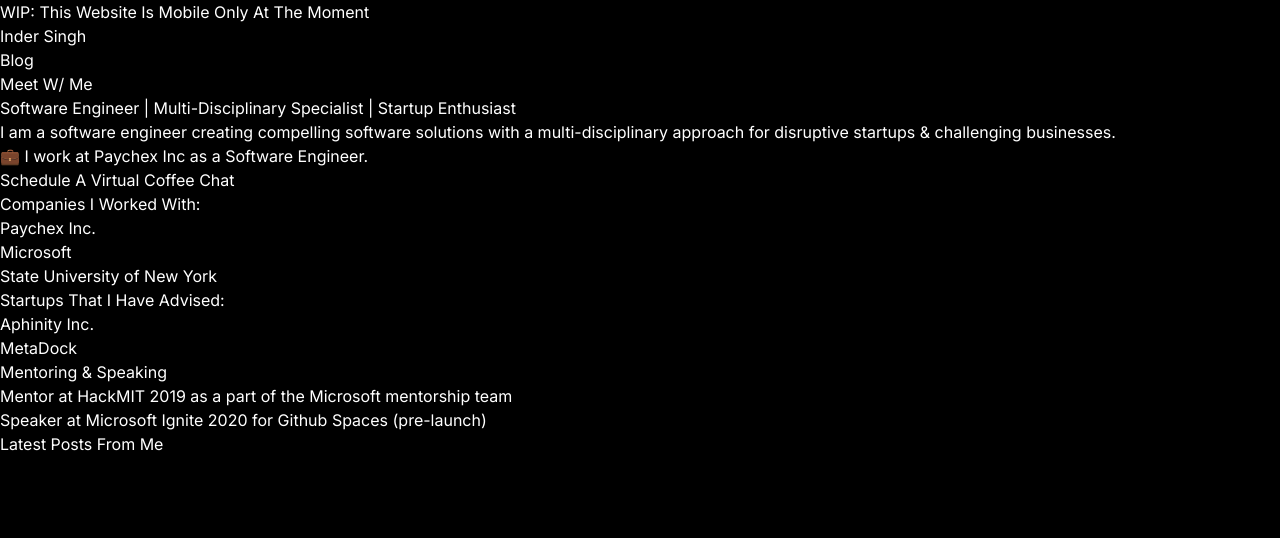
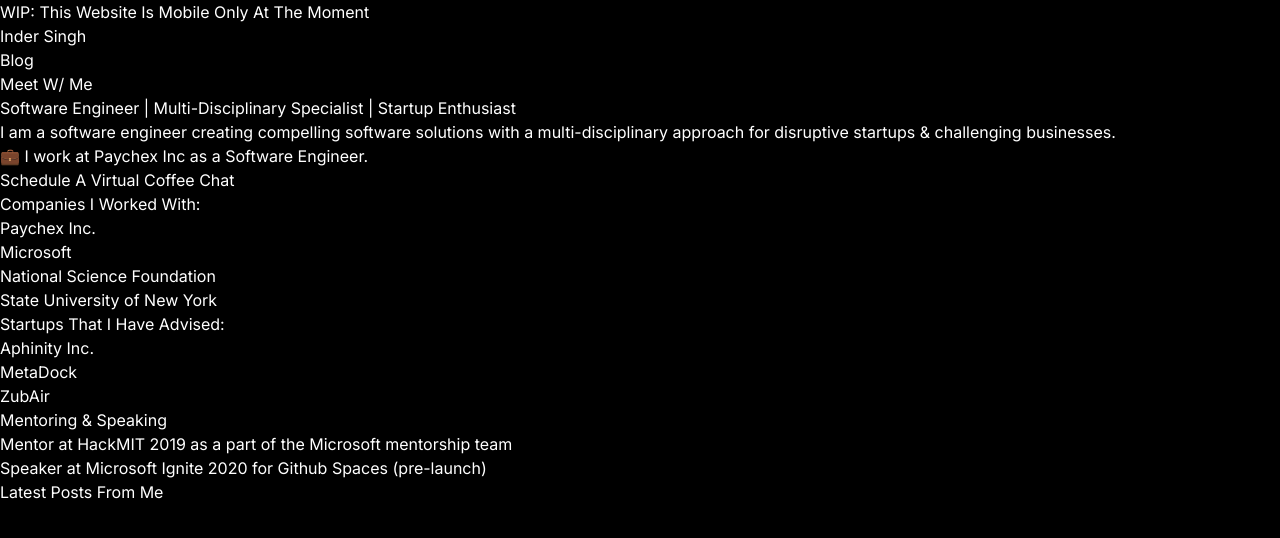
Before and after one commit to InderdeepBajwa/personal-blog-next-13, a Next.js app: page / in a window 1280 px wide. Shown: the top 538 px of the page. Built offline with nearby package versions, Linux system fonts and the light colour scheme.

Commit message:
chore: add content

```diff
--- a/src/app/page.tsx
+++ b/src/app/page.tsx
@@ -3,7 +3,7 @@
 
 export default function Home() {
   return (
-    <main className="max-w-sm md:max-w-lg lg:max-w-xl xl:max-w-4xl 2xl:max-w-7xl mx-auto">
+    <main className="max-w-sm md:max-w-lg lg:max-w-xl xl:max-w-4xl 2xl:max-w-7xl mx-auto space-y-20">
       <section className="space-y-16 my-20">
         <h1 className="font-bold text-2xl">
           Software Engineer | Multi-Disciplinary Specialist | Startup Enthusiast
@@ -22,23 +22,24 @@
         </a>
       </section>
       <section>
-        <h2>Companies I Worked With:</h2>
+        <h2 className="text-2xl">Companies I Worked With:</h2>
         <ul>
           <li>Paychex Inc.</li>
           <li>Microsoft</li>
+          <li>National Science Foundation</li>
           <li>State University of New York</li>
         </ul>
       </section>
       <section>
-        <h2>Startups That I Have Advised:</h2>
+        <h2 className="text-2xl">Startups That I Have Advised:</h2>
         <ul>
           <li>Aphinity Inc.</li>
           <li>MetaDock</li>
-          <li></li>
+          <li>ZubAir</li>
         </ul>
       </section>
       <section>
-        <h2>Mentoring & Speaking</h2>
+        <h2 className="text-2xl">Mentoring & Speaking</h2>
         <ul>
           <li>
             Mentor at HackMIT 2019 as a part of the Microsoft mentorship team
```
